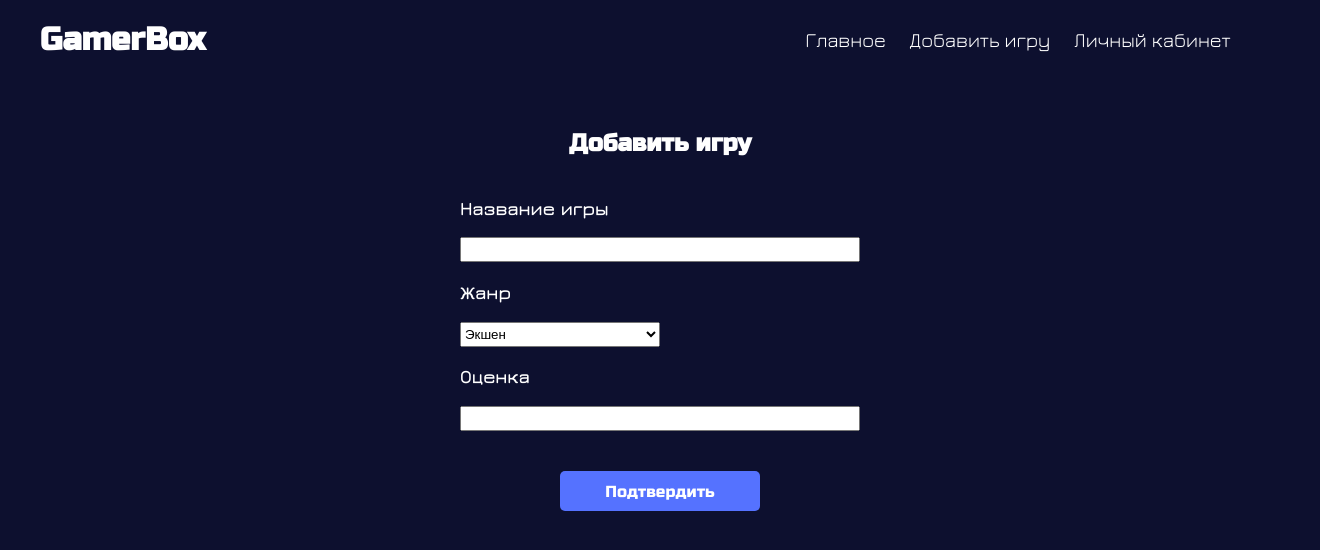
After one commit to MeiirimZh/game_tracker, a PHP site: page /add_game.php in a window 1320 px wide. The commit adds this page. Shown: the top 550 px of the page. Run offline with PHP 8.4, Linux system fonts and the light colour scheme.

Commit message:
added 'add_game.php'

```diff
--- /dev/null
+++ b/add_game.php
@@ -0,0 +1,43 @@
+<!DOCTYPE html>
+<html lang="en">
+<head>
+    <meta charset="UTF-8">
+    <meta name="viewport" content="width=device-width, initial-scale=1.0">
+    <title>Game Tracker</title>
+    <link rel="stylesheet" href="css/style.css">
+    <link rel="stylesheet" href="css/header.css">
+    <link rel="stylesheet" href="css/card.css">
+    <link rel="stylesheet" href="css/form.css">
+</head>
+<body>
+    <?php
+        require_once "blocks/header.html";
+    ?>
+
+    <main>
+        <form action="">
+            <h2 class="form-title">Добавить игру</h2>
+            <h3>Название игры</h3>
+            <input type="text" name="">
+            <h3>Жанр</h3>
+            <select name="genre">
+                <option value="">Экшен</option>
+                <option value="">Платформер</option>
+                <option value="">Аркада</option>
+                <option value="">Rogue-like</option>
+                <option value="">RPG</option>
+                <option value="">Стратегия</option>
+                <option value="">Драки</option>
+                <option value="">Ужасы</option>
+                <option value="">Головоломки</option>
+            </select>
+            <h3>Оценка</h3>
+            <input type="text" name="rating">
+            <input type="submit" value="Подтвердить">
+        </form>
+    </main>
+
+    <script src="js/redirect.js"></script>
+    <script src="js/main.js"></script>
+</body>
+</html>
--- a/blocks/header.html
+++ b/blocks/header.html
@@ -2,6 +2,7 @@
     <h1>GamerBox</h1>
     <ul>
         <li><a href="index.php">Главное</a></li>
+        <li><a href="add_game.php">Добавить игру</a></li>
         <li><a href="sign.php" onclick="goToProfile()">Личный кабинет</a></li>
     </ul>
 </header>
--- /dev/null
+++ b/css/card.css
@@ -0,0 +1,30 @@
+@font-face {
+    font-family: 'RussoOne';
+    src: url("../fonts/RussoOne-Regular.ttf");
+}
+
+@font-face {
+    font-family: 'Jura';
+    src: url("../fonts/Jura-VariableFont_wght.ttf");
+}
+
+.card {
+    position: relative;
+
+    font-family: 'Jura';
+    width: 300px;
+    height: 400px;
+    background: rgba(38, 50, 137, 0.5);
+
+    border-radius: 10px;
+}
+
+.card-icon__marker {
+    position: absolute;
+    width: 50px;
+    height: 15px;
+    left: 250px;
+    top: 25px;
+    background: green;
+    border-radius: 5px 0 0 5px;
+}
--- a/css/form.css
+++ b/css/form.css
@@ -48,7 +48,7 @@ input:not([type="submit"]) {
     font-family: 'Jura';
 }
 
-input[name="repeat_password"] {
+input[name="repeat_password"], input[name="rating"] {
     margin-bottom: 40px;
 }
 
@@ -72,6 +72,11 @@ input[type="submit"]:hover {
     transition: .2s;
 }
 
+select {
+    width: 200px;
+    height: 25px;
+}
+
 .sigin-in-form__submit {
     margin-bottom: 40px;
 }
--- a/css/header.css
+++ b/css/header.css
@@ -49,3 +49,9 @@ header ul li a {
     text-decoration: none;
     color: white;
 }
+
+@media (min-width: 1300px) {
+    header h1 {
+        margin-right: 600px;
+    }
+}
--- a/css/style.css
+++ b/css/style.css
@@ -1,3 +1,17 @@
+* {
+    box-sizing: border-box;
+}
+
+@font-face {
+    font-family: 'RussoOne';
+    src: url("../fonts/RussoOne-Regular.ttf");
+}
+
+@font-face {
+    font-family: 'Jura';
+    src: url("../fonts/Jura-VariableFont_wght.ttf");
+}
+
 body {
     background: #0d102f;
     margin: 0;
@@ -10,3 +24,17 @@ h1 {
 main {
     width: 100%;
 }
+
+.main__username {
+    font-family: 'RussoOne';
+    color: #fff;
+    text-align: center;
+}
+
+.games {
+    width: 1118px;
+    display: grid;
+    grid-template-columns: repeat(3, 1fr);
+    gap: 40px;
+    margin: 0 auto;
+}
--- /dev/null
+++ b/js/main.js
@@ -0,0 +1,10 @@
+const userText = document.querySelector(".main__username");
+
+function getCookie(name) {
+    const value = `; ${document.cookie}`;
+    const parts = value.split(`; ${name}=`);
+    if (parts.length === 2) return parts.pop().split(';').shift();
+    return null;
+}
+
+userText.textContent = 'Библиотека игр ' + getCookie("user");
--- a/sign.php
+++ b/sign.php
@@ -26,7 +26,7 @@
             <input type="password" name="repeat_password" placeholder="Введите...">
             <input type="submit" value="Подтвердить">
         </form>
-        <form action="" method="POST" class="sign-in-form">
+        <form action="php/signIn.php" method="POST" class="sign-in-form">
             <h2 class="form-title">Вход</h2>
             <h3>Почта</h3>
             <input type="email" name="email" placeholder="Введите...">
```
Also changed, not shown: blocks/card.html (added, +10 -0 lines), index.php (+13 -0 lines), php/signIn.php (added, +24 -0 lines), table.txt (added, +8 -0 lines), js/script.js (deleted).
